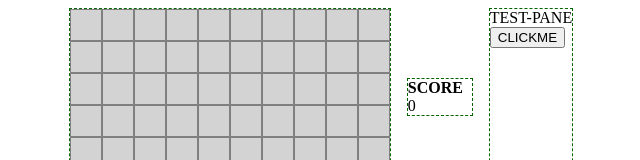
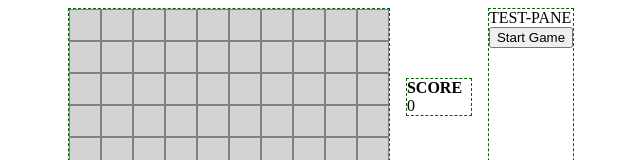
Before and after one commit to flntzr/tetrjs, a React app: page / in a window 1280 px wide. Shown: the top 160 px of the page, without its empty margins (319-959 px from the left). Built offline with nearby package versions, Linux system fonts and the light colour scheme.

Commit message:
Start implementing mainloop

```diff
--- a/App.jsx
+++ b/App.jsx
@@ -33,7 +33,8 @@ class GameScene extends React.Component {
                 0, 0, 0, 0, 0, 0, 0, 0, 0, 0,
                 0, 0, 0, 0, 0, 0, 0, 0, 0, 0
             ],
-            nextShape: 0,
+            activeShape: null,
+            nextShapeNum: 0,
             rotation: 0
         };
     }
@@ -44,10 +45,10 @@ class GameScene extends React.Component {
                 <MainPane grid={this.state.grid}/>
                 <div id="info-group">
                     <ScorePane score={this.state.score}/>
-                    <NextPane nextShape={this.state.nextShape}/>
+                    <NextPane nextShape={this.state.nextShapeNum}/>
                     <LevelPane level={this.state.level}/>
                 </div>
-                <TestPane fun={this.incLevel.bind(this)}/>
+                <TestPane fun={this.incLevel.bind(this)} startGameFun={this.startMainLoop.bind(this)}/>
             </div>
         );
     }
@@ -57,6 +58,10 @@ class GameScene extends React.Component {
             prevState.level++;
             return prevState;
         });
+    }
+
+    startMainLoop() {
+        this.requestAnimationFrame(mainLoop);
     }
 }
 
@@ -69,22 +74,21 @@ class TestPane extends React.Component {
         return (
             <div id="test-pane" className="pane">
                 TEST-PANE<br/>
-                <button onClick={this.handleClick.bind(this)}>CLICKME</button>
+                <button onClick={this.startMainLoop.bind(this)}>Start Game</button>
             </div>
         );
     }
 
-    handleClick() {
-        console.log("CLICK");
-        this.props.fun();
+    startMainLoop() {
+        this.props.startGameFun();
     }
 }
 
 class MainPane extends React.Component {
     render() {
-        let blocks = [];
+        const blocks = [];
         let i = 0;
-        for (let typeNum of this.props.grid) {
+        for (const typeNum of this.props.grid) {
             blocks.push(<GridBlock key={i} typeNum={typeNum}/>);
             i++;
         }
@@ -113,10 +117,10 @@ ScorePane.propTypes = {
 
 class NextPane extends React.Component {
     render() {
-        let grid = this.props.nextShape != null ? Shapes[this.props.nextShape][0]: [0,0,0,0,0,0,0,0,0,0,0,0,0,0,0,0];
-        let blocks = [];
+        const grid = this.props.nextShape != null ? Shapes[this.props.nextShape][0]: [0,0,0,0,0,0,0,0,0,0,0,0,0,0,0,0];
+        const blocks = [];
         let i = 0;
-        for (let typeNum of grid) {
+        for (const typeNum of grid) {
             blocks.push(<GridBlock key={i} typeNum={typeNum}/>);
             i++;
         }
```
